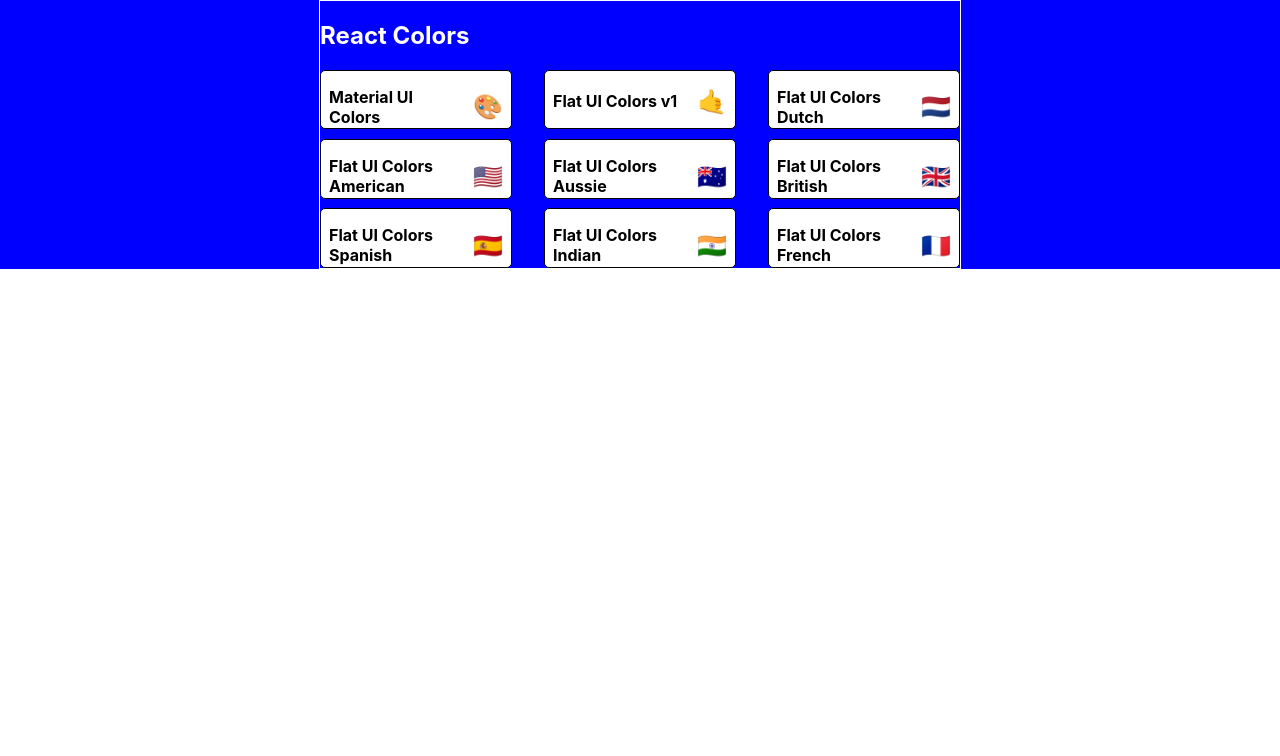
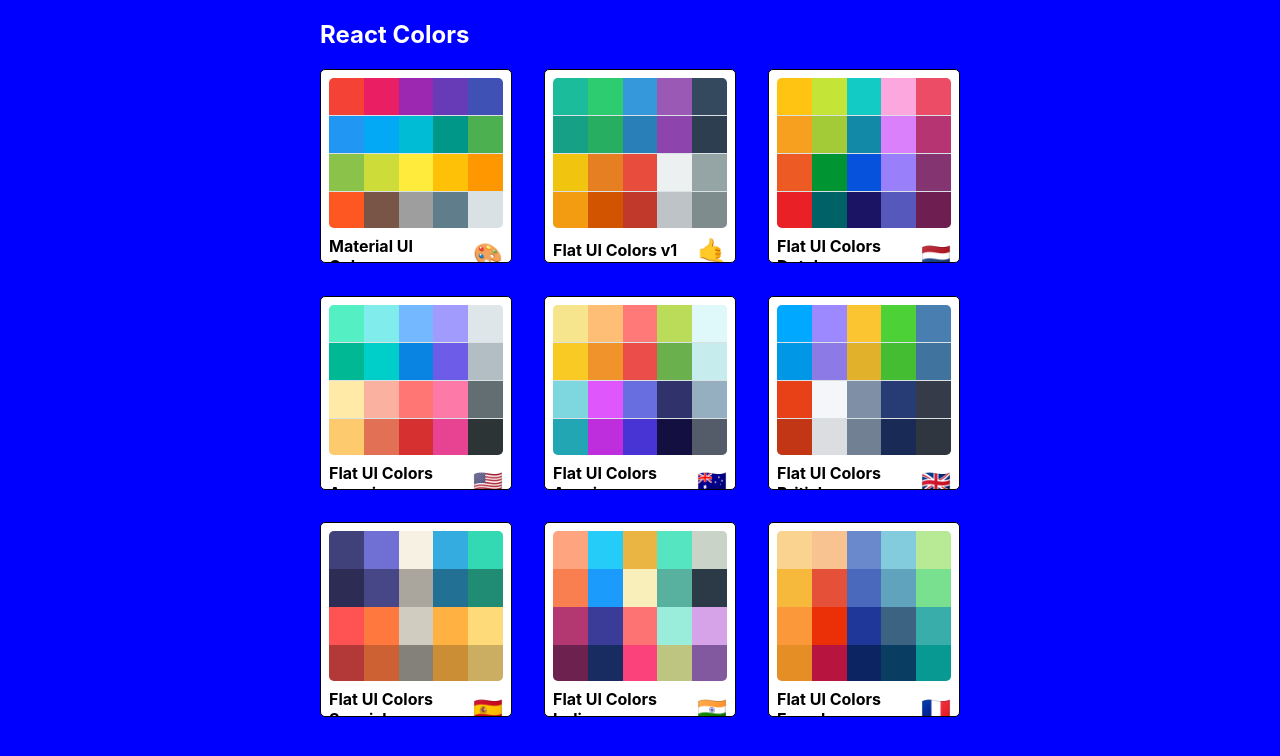
Before and after one commit to mclov/palettes-app, a React (Create React App) app: page / in a window 1280 px wide. Shown: the top 756 px of the page. Built offline with nearby package versions, Linux system fonts and the light colour scheme.

Commit message:
Finish styling MiniPalette

```diff
--- a/src/MiniPalette.js
+++ b/src/MiniPalette.js
@@ -14,7 +14,11 @@
     }
   },
   colors: {
-    backgroundColor: 'gray'
+    backgroundColor: '#dae1e4',
+    height: '150px',
+    width: '100%',
+    borderRadius: '5px',
+    overflow: 'hidden'
   },
   title: {
     display: 'flex',
@@ -29,16 +33,33 @@
   emoji: {
     marginLeft: '0.5rem',
     fontSize: '1.5rem'
+  },
+  miniColor: {
+    height: '25%',
+    width: '20%',
+    display: 'inline-block',
+    margin: '0 auto',
+    position: 'relative',
+    marginBottom: '-3.5px'
   }
 }
 
 
 function MiniPalette(props) {
-  const { classes, paletteName, emoji } = props;
-  console.log(classes)
+  const { classes, paletteName, emoji, colors } = props;
+  const miniColorBoxes = colors.map(color => (
+    <div
+      className={classes.miniColor}
+      style={{ backgroundColor: color.color }}
+      key={color.name}
+    />
+  ));
+
   return (
     <div className={classes.root}>
-      <div className={classes.colors}></div>
+      <div className={classes.colors}>
+        {miniColorBoxes}
+      </div>
       <h5 className={classes.title}>{paletteName} <span className={classes.emoji}>{emoji}</span></h5>
     </div>
   )
--- a/src/PaletteList.js
+++ b/src/PaletteList.js
@@ -6,7 +6,7 @@
 const styles = {
   root: {
     backgroundColor: 'blue',
-    height: '100%',
+    height: '100vh',
     display: 'flex',
     alignItems: 'flex-start',
     justifyContent: 'center'
@@ -16,8 +16,7 @@
     display: 'flex',
     alignItems: 'flex-start',
     flexDirection: 'column',
-    flexWrap: 'wrap',
-    border: '1px solid white'
+    flexWrap: 'wrap'
   },
   nav: {
     display: 'flex',
```
